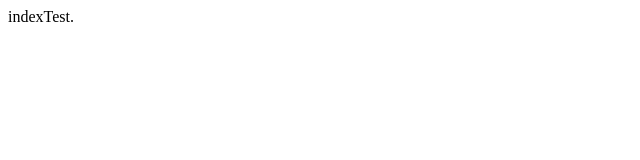
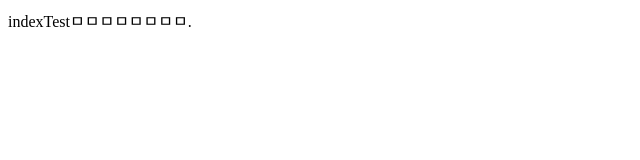
Before and after one commit to money833/cloudtypeTest, a plain HTML site: page index.html in a window 1280 px wide. Shown: the whole page, without its empty margins (0-640 px from the left). Drawn offline with Linux system fonts and the light colour scheme.

Commit message:
Update index.html

```diff
--- a/index.html
+++ b/index.html
@@ -1 +1 @@
-<html><body><div>indexTest.</div></body></html>
+<html><body><div>indexTestㅁㅁㅁㅁㅁㅁㅁㅁ.</div></body></html>
```
